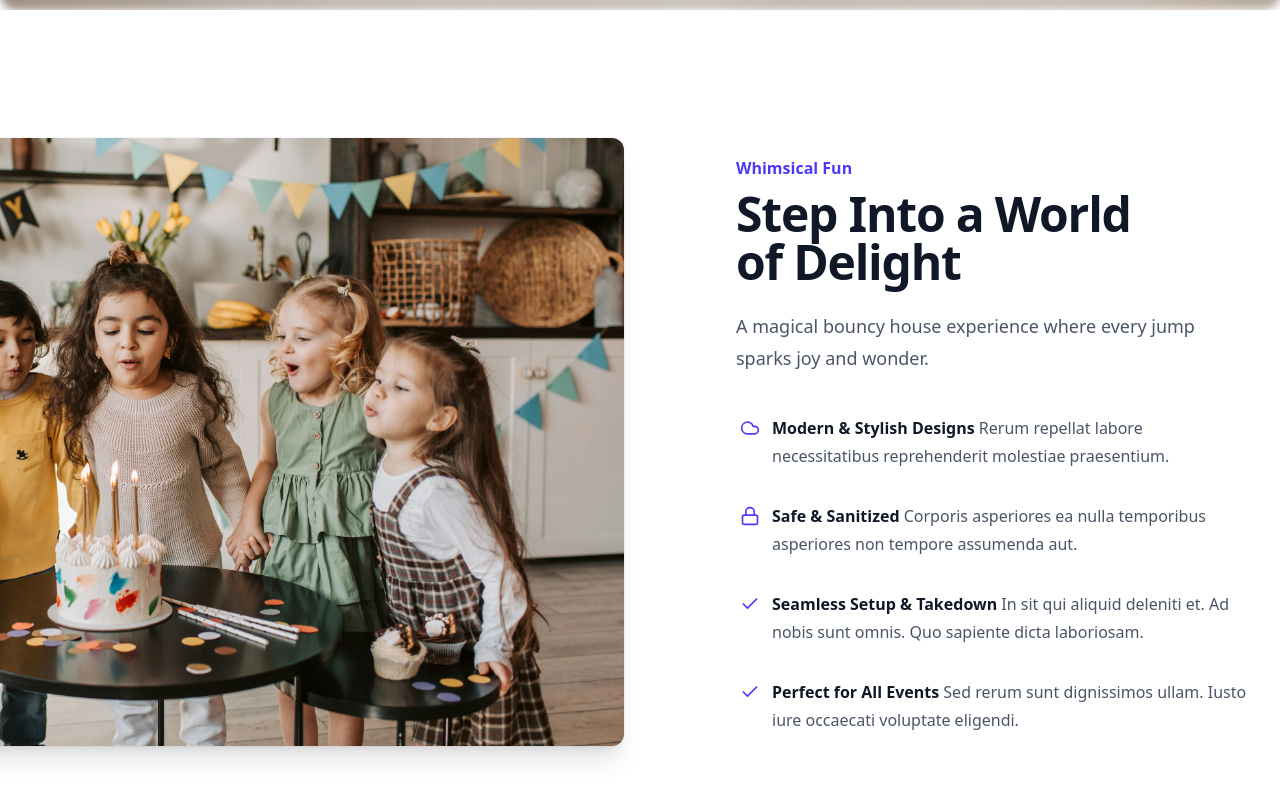
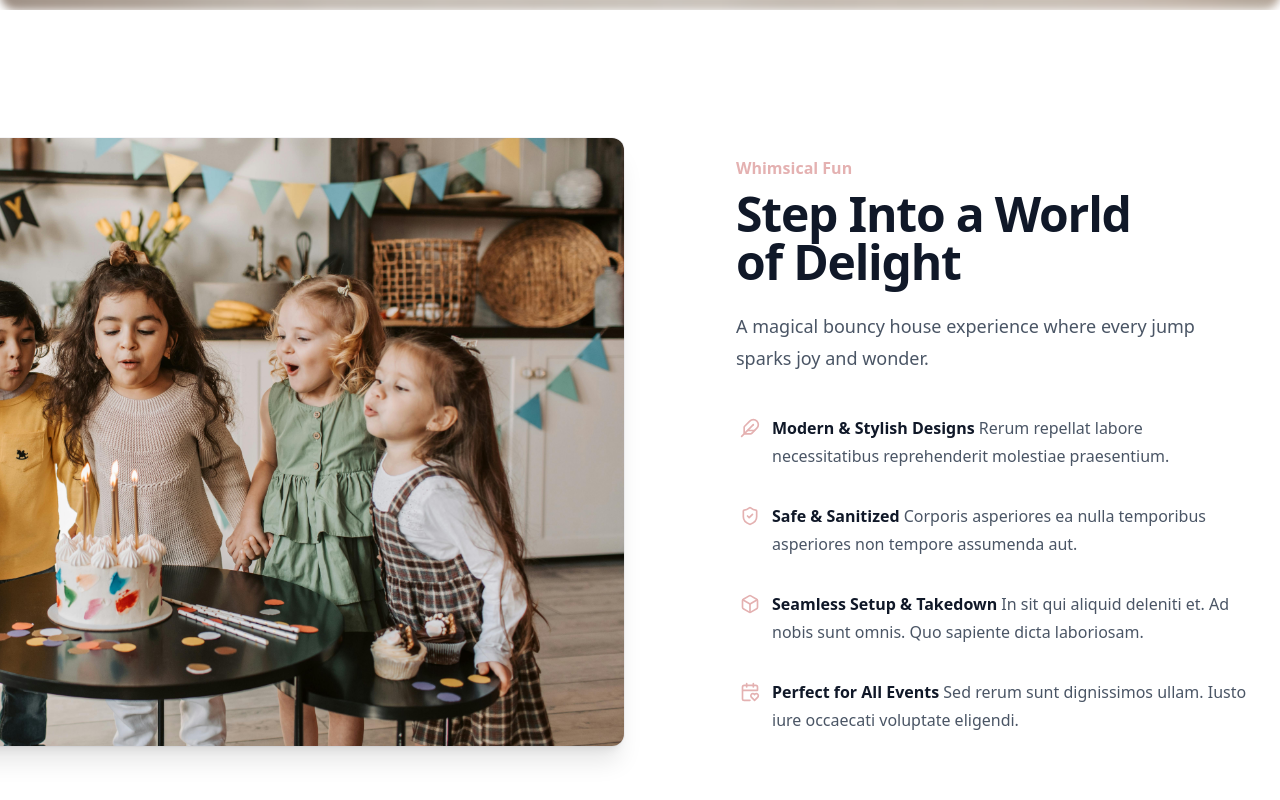
Before and after one commit to AndrewDucNguyen/bubble-house-rentals, a React (Vite) app: page / in a window 1280 px wide. Shown: the part 796-1596 px from the top of the page. Built offline with nearby package versions, Linux system fonts and the light colour scheme.

Commit message:
Created custom color theme and updated feature section

```diff
--- a/src/components/Feature.jsx
+++ b/src/components/Feature.jsx
@@ -1,25 +1,25 @@
-import { Cloud, Check, Lock } from 'lucide-react'
+import { Feather, CalendarHeart, Box, ShieldCheck } from 'lucide-react'
 
 const features = [
   {
     name: 'Modern & Stylish Designs',
     description: 'Rerum repellat labore necessitatibus reprehenderit molestiae praesentium.',
-    icon: Cloud,
+    icon: Feather,
   },
   {
     name: 'Safe & Sanitized',
     description: 'Corporis asperiores ea nulla temporibus asperiores non tempore assumenda aut.',
-    icon: Lock,
+    icon: ShieldCheck,
   },
   {
     name: 'Seamless Setup & Takedown ',
     description: 'In sit qui aliquid deleniti et. Ad nobis sunt omnis. Quo sapiente dicta laboriosam.',
-    icon: Check,
+    icon: Box,
   },
   {
     name: 'Perfect for All Events',
     description: 'Sed rerum sunt dignissimos ullam. Iusto iure occaecati voluptate eligendi.',
-    icon: Check,
+    icon: CalendarHeart,
   }
 
 ]
@@ -31,7 +31,7 @@ export default function Feature() {
         <div className="mx-auto grid max-w-2xl grid-cols-1 gap-x-8 gap-y-16 sm:gap-y-20 lg:mx-0 lg:max-w-none lg:grid-cols-2">
           <div className="lg:ml-auto lg:pt-4 lg:pl-4">
             <div className="lg:max-w-lg">
-              <h2 className="text-base/7 font-semibold text-indigo-600">Whimsical Fun</h2>
+              <h2 className="text-base/7 font-semibold text-primary">Whimsical Fun</h2>
               <p className="mt-2 text-4xl font-semibold tracking-tight text-pretty text-gray-900 sm:text-5xl">
                 Step Into a World of Delight
               </p>
@@ -42,7 +42,7 @@ export default function Feature() {
                 {features.map((feature) => (
                   <div key={feature.name} className="relative pl-9">
                     <dt className="inline font-semibold text-gray-900">
-                      <feature.icon aria-hidden="true" className="absolute top-1 left-1 size-5 text-indigo-600" />
+                      <feature.icon aria-hidden="true" className="absolute top-1 left-1 size-5 text-primary" />
                       {feature.name}
                     </dt>{' '}
                     <dd className="inline">{feature.description}</dd>
--- a/src/index.css
+++ b/src/index.css
@@ -1,6 +1,5 @@
 @import "tailwindcss";
 
-@layer base {
 @font-face {
   font-family: 'Libre Baskerville';
   font-style: normal;
@@ -23,4 +22,7 @@
   font-display: swap;
   src: url(/src/assets/fonts/Montserrat-VariableFont_wght.ttf) format('truetype');
 }
+
+@theme {
+  --color-primary: #e4b1b1;
 }
```
Lines whose indentation alone changed are shown as unchanged.
